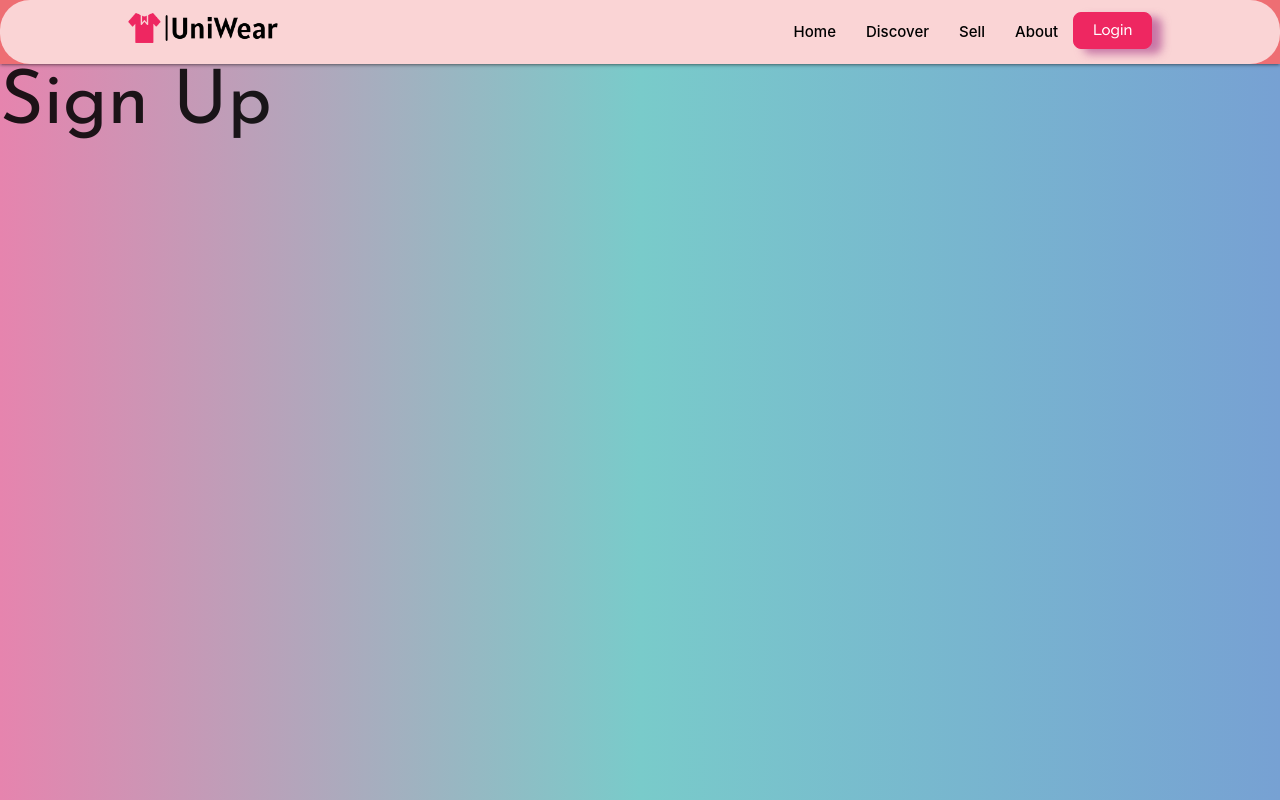
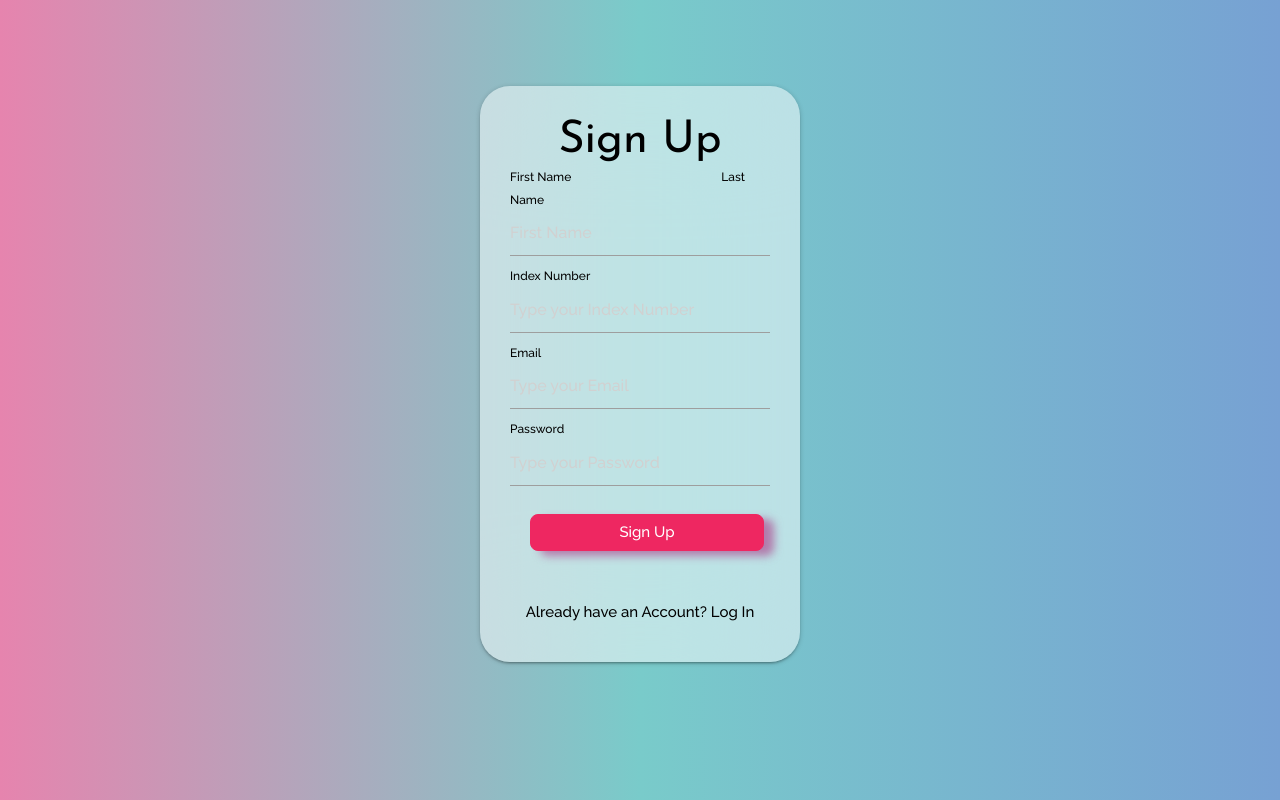
Before and after one commit to SGopinath89/IT32322024UniTshirtapp, a React (Vite) app: page /UniWear/signup in a window 1280 px wide. Built offline with nearby package versions, Linux system fonts and the light colour scheme.

Commit message:
created signup page

```diff
--- a/src/pages/SignUp/SignUp.css
+++ b/src/pages/SignUp/SignUp.css
@@ -0,0 +1,47 @@
+.login-div{
+      width: 100%;
+      height: 100vh;
+      display:flex;
+      align-items:center;
+      justify-content:center;
+  }
+
+  .form-control{
+      color: black;
+  }
+
+  .login-card{
+      width:25%;
+  }
+
+  .textmargin{
+      margin-top: 50px;
+  }
+
+  .email{
+      color: black;
+  }
+
+  .lname{
+      color: black;
+      margin-left: 150px;
+  }
+
+  .FnameInput{
+      width: 50px;
+  }
+
+  .btnmargin{
+      margin: 20px;
+      width: 90%;
+  }
+
+  .pwdalign{
+      text-align: right;
+  }
+
+  .login-form{
+      text-align:left;
+      margin: 0;
+        font-family: "Raleway", sans-serif;
+  }
--- a/src/pages/SignUp/SignUp.jsx
+++ b/src/pages/SignUp/SignUp.jsx
@@ -1,7 +1,46 @@
-export default function SignUp(){
-    return(
+import { useEffect } from 'react';
+import './SignUp.css';
+
+import '../../index.css';
+
+export default function SignUp({ setShowNav }) {
+    useEffect(() => {
+        setShowNav(false);
+    }, [setShowNav]);
+
+    return (
         <>
-            <h1>Sign Up</h1>
+            <div className="login-div">
+                <div className='card login-card'>
+                    <h2>Sign Up</h2>
+                    <form className="login-form">
+                        <label className="email">First Name</label><label className="lname">Last Name</label>
+                        <input type="text" placeholder='First Name' width="30" className="FnameInput"/>
+
+                        <label className="email">Index Number</label>
+                        <input type="text" placeholder='Type your Index Number' className="form-control"/>
+
+
+                        <label className="email">Email</label>
+                        <input type="email" placeholder='Type your Email' className="form-control"/>
+
+                        <label className="email">Password</label>
+                        <input type="password"  placeholder='Type your Password' className="form-control"/>
+
+                        <center>
+                            <div>
+
+                                <button className='btnmargin'>Sign Up</button>
+
+                            </div>
+                            <div>
+                                <p className='textmargin'>Already have an Account? <a href="./signup">Log In</a></p>
+
+                            </div>
+                        </center>
+                    </form>
+                </div>
+            </div>
         </>
     );
 }
```
